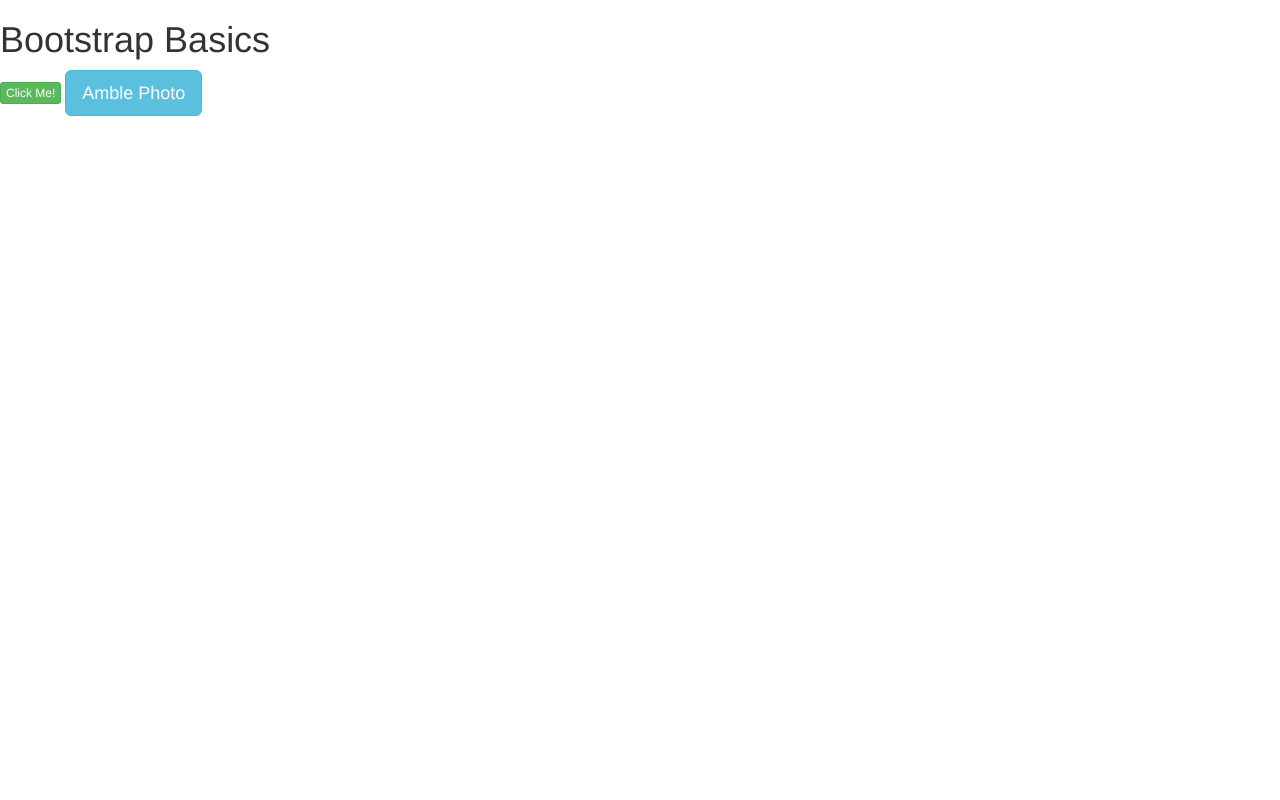
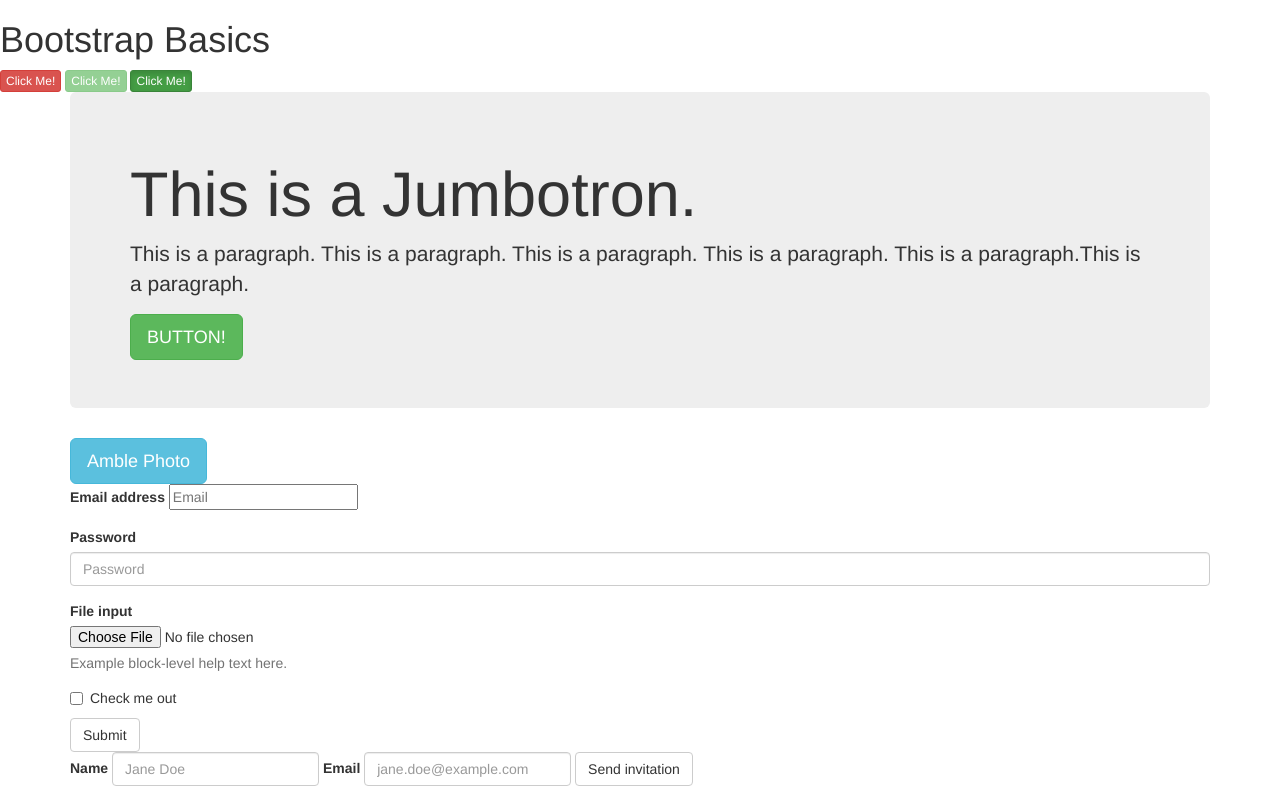
Before and after one commit to scripsit-velox/webdevtrain, a plain HTML site: page index.html in a window 1280 px wide. Drawn offline with nearby package versions, Linux system fonts and the light colour scheme.

Commit message:
added bootstrap forms

```diff
--- a/index.html
+++ b/index.html
@@ -9,7 +9,55 @@
     </head>
     <body>
         <h1>Bootstrap Basics</h1>
-        <button class="btn btn-success btn-xs">Click Me!</button>
-        <a href="https://www.amblephoto.com" class="btn btn-info btn-lg">Amble Photo</a>
+        <button class="btn btn-danger btn-xs">Click Me!</button>
+        <button class="btn btn-success btn-xs disabled">Click Me!</button>
+        <button class="btn btn-success btn-xs active">Click Me!</button>
+        <div class="container">
+            <div class="jumbotron">
+                <h1>This is a Jumbotron.</h1>
+                <p>This is a paragraph. This is a paragraph. This is a paragraph.
+                This is a paragraph. This is a paragraph.This is a paragraph.</p>
+                <button class="btn btn-success btn-lg">BUTTON!</button>
+            </div>
+            <a href="https://www.amblephoto.com" class="btn btn-info btn-lg">Amble Photo</a>
+        </div>
+
+        <!-- .form-group
+        .form-control -->
+        <div class="container">
+            <form>
+                <div class="form-group">
+                    <label for="exampleInputEmail1">Email address</label>
+                    <input type="email"  id="exampleInputEmail1" placeholder="Email">
+                </div>
+                <div class="form-group">
+                    <label for="exampleInputPassword1">Password</label>
+                    <input type="password" class="form-control" id="exampleInputPassword1" placeholder="Password">
+                </div>
+                <div class="form-group">
+                    <label for="exampleInputFile">File input</label>
+                    <input type="file" id="exampleInputFile">
+                    <p class="help-block">Example block-level help text here.</p>
+                </div>
+                <div class="checkbox">
+                    <label>
+                    <input type="checkbox"> Check me out
+                    </label>
+                </div>
+                <button type="submit" class="btn btn-default">Submit</button>
+            </form>
+            <form class="form-inline">
+                <div class="form-group">
+                    <label for="exampleInputName2">Name</label>
+                    <input type="text" class="form-control" id="exampleInputName2" placeholder="Jane Doe">
+                </div>
+                <div class="form-group">
+                    <label for="exampleInputEmail2">Email</label>
+                    <input type="email" class="form-control" id="exampleInputEmail2" placeholder="jane.doe@example.com">
+                </div>
+                <button type="submit" class="btn btn-default">Send invitation</button>
+            </form>
+        </div>
+
     </body>
 </html>
```
